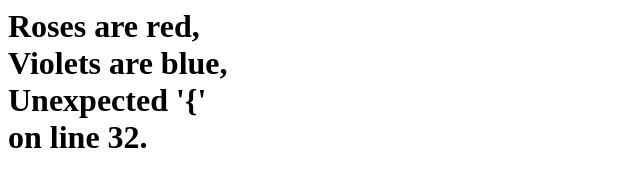
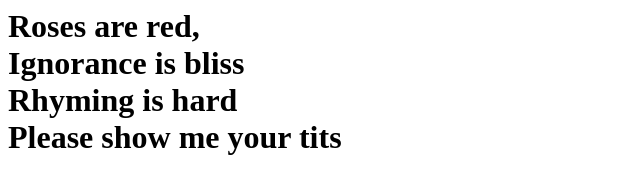
Before and after one commit to aledrinyth/aled.valentines2.io, a plain HTML site: page index.html in a window 1280 px wide. Shown: the whole page, without its empty margins (0-640 px from the left). Drawn offline with Linux system fonts and the light colour scheme; a web font is replaced by a local one.

Commit message:
Update index.html

```diff
--- a/index.html
+++ b/index.html
@@ -3,7 +3,7 @@
 <div class="container">
   <div class="envelope"></div>
   <div class="card">
-    <h1 class="message">Roses are red,<br>Violets are blue,<br>Unexpected '{'<br>on line 32.</h1>
+    <h1 class="message">Roses are red,<br>Ignorance is bliss<br>Rhyming is hard<br>Please show me your tits</h1>
     <div class="heart"></div>
   </div>
   <div class="cover"></div>
```
